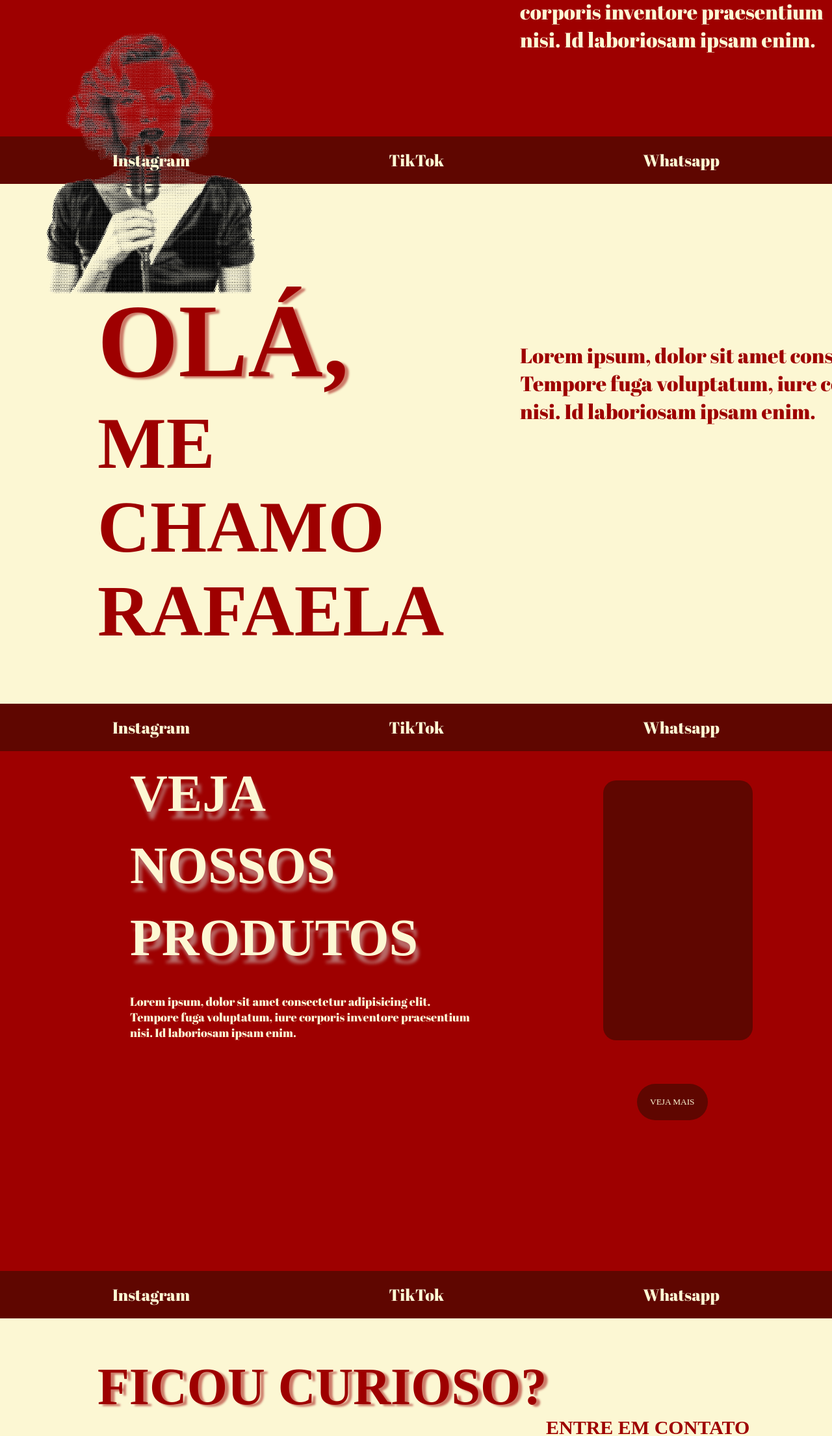
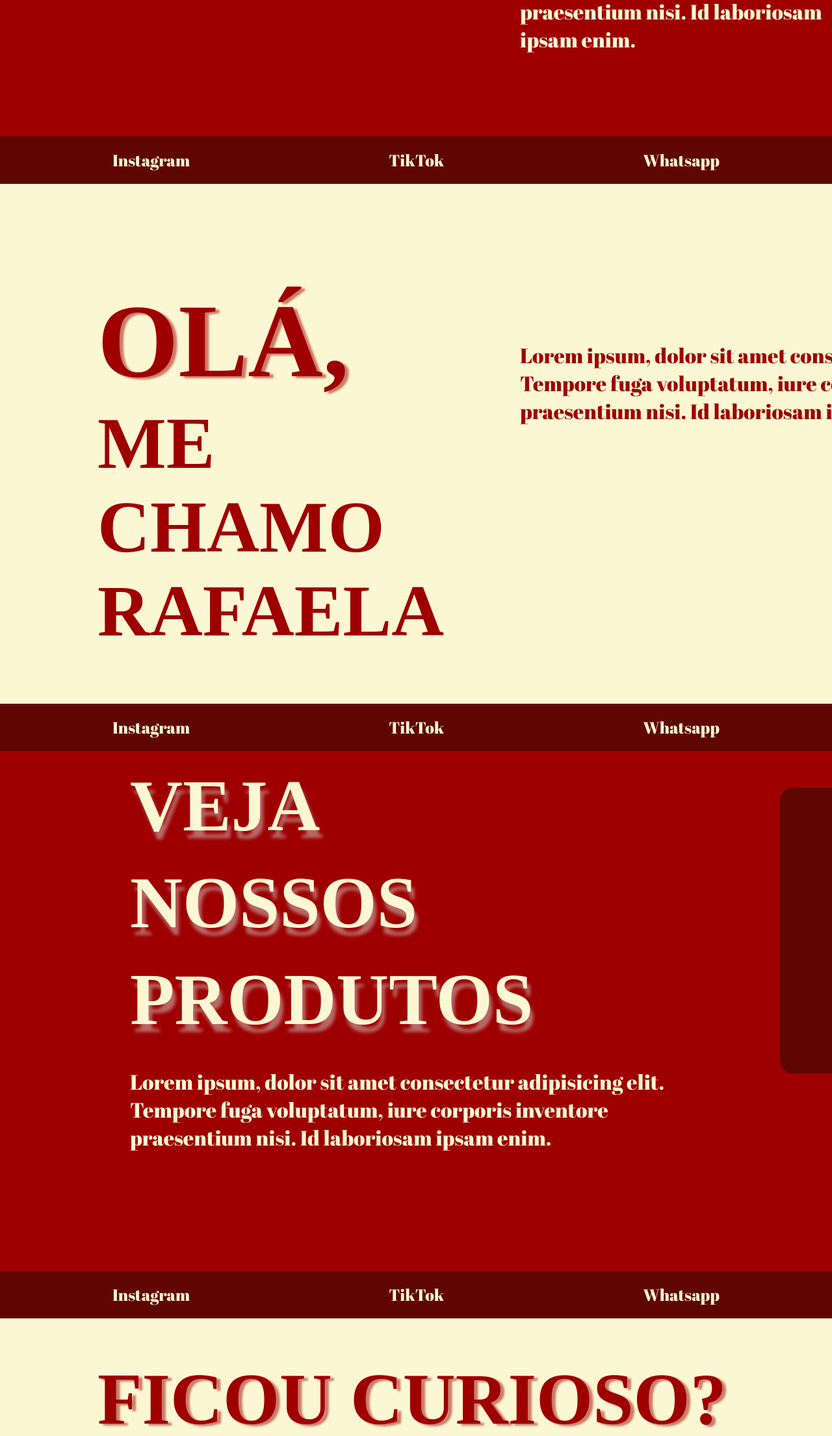
Before and after one commit to GabiMarques1002/Projeto-Rafa, a plain HTML site: page index.html in a window 1280 px wide. Shown: the part 590-2800 px from the top of the page at 65% size. Drawn offline with Linux system fonts and the light colour scheme; a web font is replaced by a local one.

Commit message:
Add files via upload

```diff
--- a/index.html
+++ b/index.html
@@ -27,9 +27,7 @@
         <h1 id="fosco">PORTFÓLIO</h1>
         <h1 id="mais-fosco">PORTFÓLIO</h1>
 
-        <img src="1-removebg-preview.png" alt="">
-
-        <p>Lorem ipsum, dolor sit amet consectetur adipisicing elit. <br> Tempore fuga voluptatum, iure corporis inventore praesentium <br> nisi. Id laboriosam ipsam enim.</p>
+        <p>Lorem ipsum, dolor sit amet consectetur adipisicing elit. <br> Tempore fuga voluptatum, iure corporis inventore <br> praesentium nisi. Id laboriosam ipsam enim.</p>
 
 
     </section>
@@ -43,7 +41,7 @@
     <section id="sobre">
         <h1 class="sombra2">OLÁ,</h1>
         <h2>ME <br> CHAMO <br> RAFAELA</h2>
-        <p>Lorem ipsum, dolor sit amet consectetur adipisicing elit. <br> Tempore fuga voluptatum, iure corporis inventore praesentium <br> nisi. Id laboriosam ipsam enim.</p>
+        <p>Lorem ipsum, dolor sit amet consectetur adipisicing elit. <br> Tempore fuga voluptatum, iure corporis inventore <br> praesentium nisi. Id laboriosam ipsam enim.</p>
     </section>
 
     <section id="intervalo">
@@ -57,7 +55,7 @@
         <h1 class="sombra">NOSSOS</h1>
         <h1 class="sombra">PRODUTOS</h1>
 
-        <p>Lorem ipsum, dolor sit amet consectetur adipisicing elit. <br> Tempore fuga voluptatum, iure corporis inventore praesentium <br> nisi. Id laboriosam ipsam enim.</p>
+        <p>Lorem ipsum, dolor sit amet consectetur adipisicing elit. <br> Tempore fuga voluptatum, iure corporis inventore <br> praesentium nisi. Id laboriosam ipsam enim.</p>
         <div class="quadro">
         </div>
         <button><a href="./Produtos.html">VEJA MAIS</a></button>
--- a/style.css
+++ b/style.css
@@ -120,7 +120,7 @@ header{
 #produtos h1{
     font-family: "Notable";
     color: #fcf7d3;
-    font-size: 80px;
+    font-size: 7em;
     padding: 20px 200px 0;
 }
 
@@ -132,18 +132,18 @@ header{
 #produtos p{
     font-family: "Abril Fatface";
     color: rgb(252, 247, 211);
-    font-size: 18px;
+    font-size: 2em;
     padding: 40px 200px 0;
 }
 
 #produtos .quadro{
     background-color: #5f0600;
-    width: 18%;
-    height: 50%;
+    width: 20%;
+    height: 55%;
     border-radius: 20px;
     position: relative;
-    left: 58em;
-    bottom: 25em;
+    left: 75em;
+    bottom: 35em;
 }
 
 #produtos button{
@@ -153,8 +153,8 @@ header{
     border-radius: 30px;
     font-family: "Notable";
     position: relative;
-    left: 73.5em;
-    bottom: 25em;
+    left: 98.5em;
+    bottom: 35em;
     cursor: pointer;
 }
 
@@ -175,7 +175,7 @@ header{
 #contato h1{
     padding: 60px 150px 0;
     color: rgb(158, 0, 0);
-    font-size: 80px;
+    font-size: 7em;
 }
 
 .sombra2{
@@ -183,29 +183,29 @@ header{
 }
 
 #contato h2{
-    padding: 0 0 0 28em;
+    padding: 0 0 0 30em;
     color: #9e0000;
-    font-size: 30px;
+    font-size: 2.5em;
 }
 
 .form{
     border: 3px solid #9e0000;
     border-radius: 20px;
-    margin: 3em;
+    margin: 10em;
     padding: 3em;
 }
 
 label{
     font-family: "Abril Fatface";
     padding: 5em 0.5em 1em 5em;
-    font-size: 30px;
+    font-size: 3em;
     color: #9e0000;
 }
 
 input{
-    padding: 0.5em 5em;
+    padding: 0.8em 7em;
     border: 3px solid #9e0000;
-    border-radius: 20px;
+    border-radius: 3em;
     background-color: transparent;
     color: #5f0600;
     font-size: 15px;
@@ -226,14 +226,13 @@ input:focus {
 
 .form button{
     padding: 15px 20px;
-    font-size: 12px;
+    font-size: 2em;
     background-color: #5f0600;
     color: #fcf7d3;
     border: 2px solid #5f0600;
     border-radius: 30px;
-    margin: 3em 10em;
     font-family: "Abril Fatface";
     position: relative;
-    left: 50em;
+    left: 40em;
     cursor: pointer;
 }
```
